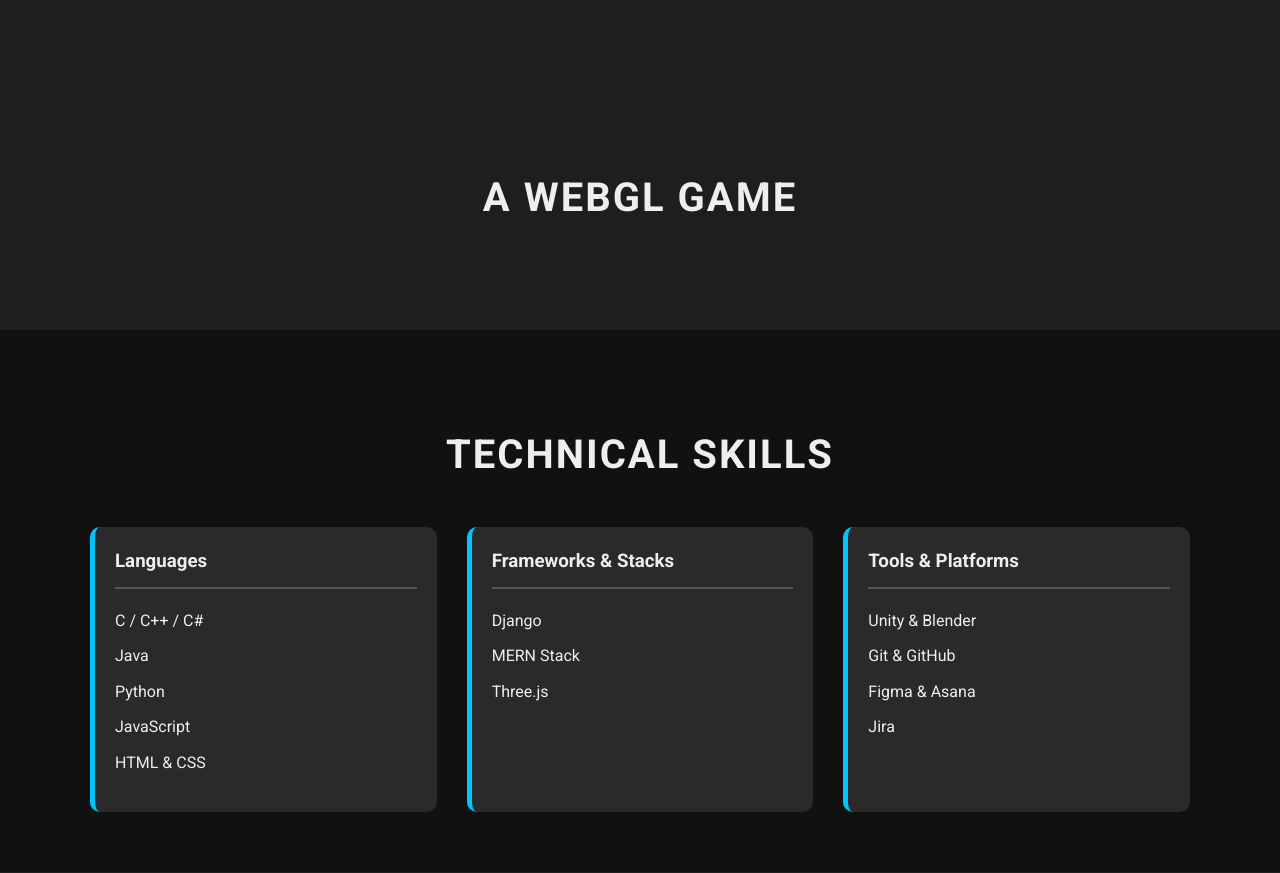
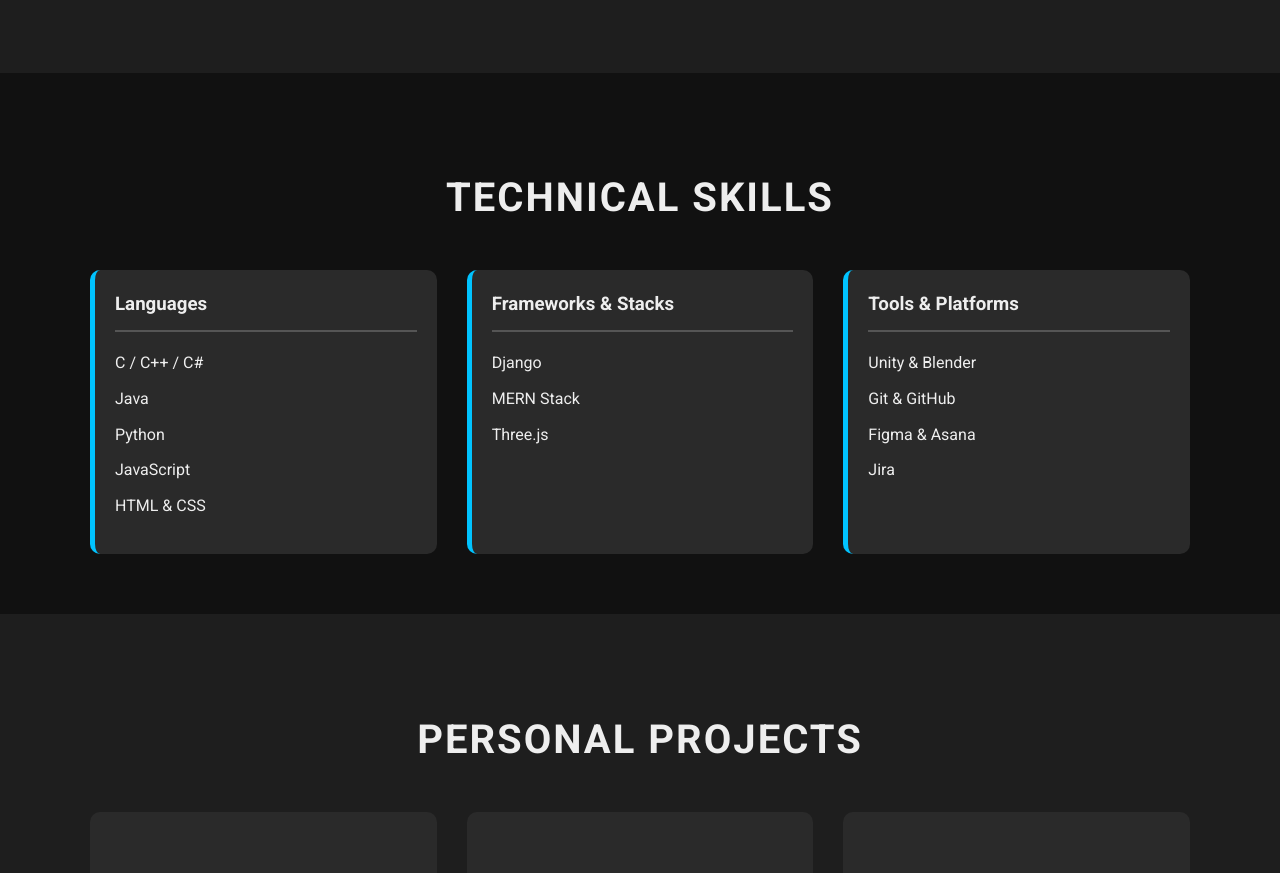
Before and after one commit to Meet-Joshi00971/Meet-Joshi00971.github.io, a plain HTML site: page index.html in a window 1280 px wide. Shown: the part 1149-2022 px from the top of the page. Drawn offline with Linux system fonts and the light colour scheme; some packages are replaced by stand-ins of ours; a script that the page names is missing.

Commit message:
Update index.html

```diff
--- a/index.html
+++ b/index.html
@@ -42,13 +42,6 @@
             <div class="container">
                 <h2>About Me</h2>
                 <p>I am a passionate and driven Computer Science and Design student at A. D. Patel Institute of Technology. With a strong foundation in Data Structures, Algorithms, and Web Development, I am particularly fascinated by the potential of Extended Reality (XR). I am currently leading an unofficial XR Development team at my college, where I explore immersive technologies. I thrive in collaborative environments and enjoy bringing creative and technical ideas to life.</p>
-            </div>
-        </section>
-
-        <section id="about" class="section-bg">
-            <div class="container">
-                <h2>A WebGL Game</h2>
-                <spline-viewer url="https://prod.spline.design/7URGM8AS0GnTYHGe/scene.splinecode" loading-anim-type="none"></spline-viewer>
             </div>
         </section>
 
```
